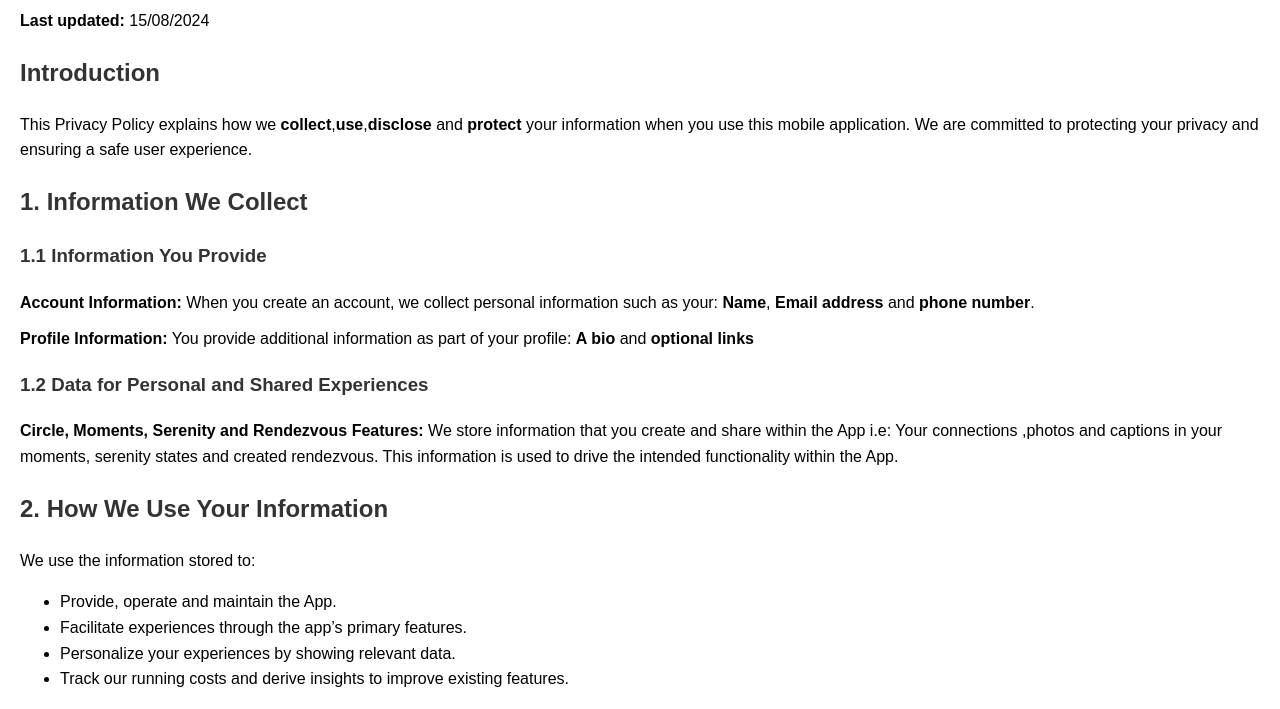
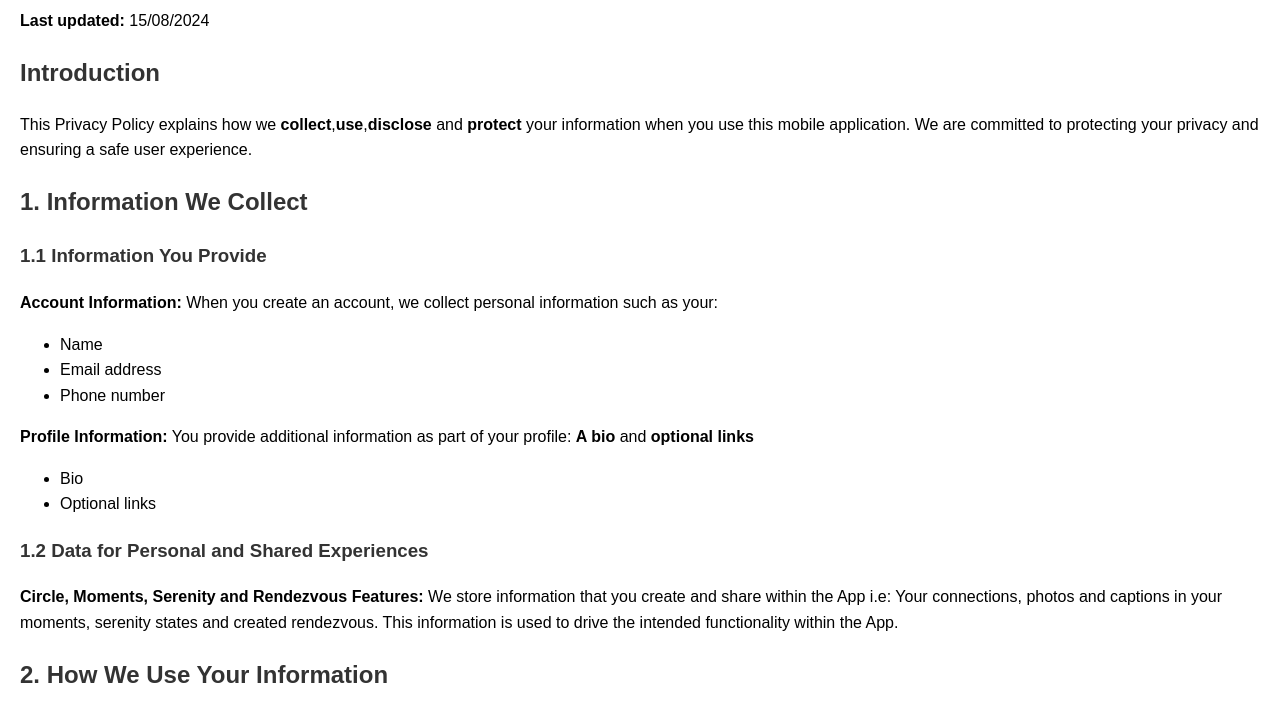
Before and after one commit to balendroid/plusprivacypolicy, a plain HTML site: page index.html in a window 1280 px wide. Shown: the part 86-795 px from the top of the page. Drawn offline with Linux system fonts and the light colour scheme.

Commit message:
Update index.html
Easier text breakdown

```diff
--- a/index.html
+++ b/index.html
@@ -28,11 +28,20 @@
     <h2>1. Information We Collect</h2>
 
     <h3>1.1 Information You Provide</h3>
-    <p><strong>Account Information:</strong> When you create an account, we collect personal information such as your: <b>Name</b>, <b>Email address</b> and <b>phone number</b>.</p>
+    <p><strong>Account Information:</strong> When you create an account, we collect personal information such as your:</p>
+        <ul>
+            <li>Name</li>
+            <li>Email address</li>
+            <li>Phone number</li>
+        </ul>
     <p><strong>Profile Information:</strong> You provide additional information as part of your profile: <b>A bio</b> and <b>optional links</b></p>
+         <ul>
+            <li>Bio</li>
+            <li>Optional links</li>
+        </ul>
 
     <h3>1.2 Data for Personal and Shared Experiences</h3>
-    <p><strong>Circle, Moments, Serenity and Rendezvous Features:</strong> We store information that you create and share within the App i.e: Your connections ,photos and captions in your moments, serenity states and created rendezvous. This information is used to drive the intended functionality within the App.</p>
+    <p><strong>Circle, Moments, Serenity and Rendezvous Features:</strong> We store information that you create and share within the App i.e: Your connections, photos and captions in your moments, serenity states and created rendezvous. This information is used to drive the intended functionality within the App.</p>
 
     <h2>2. How We Use Your Information</h2>
     <p>We use the information stored to:</p>
```
